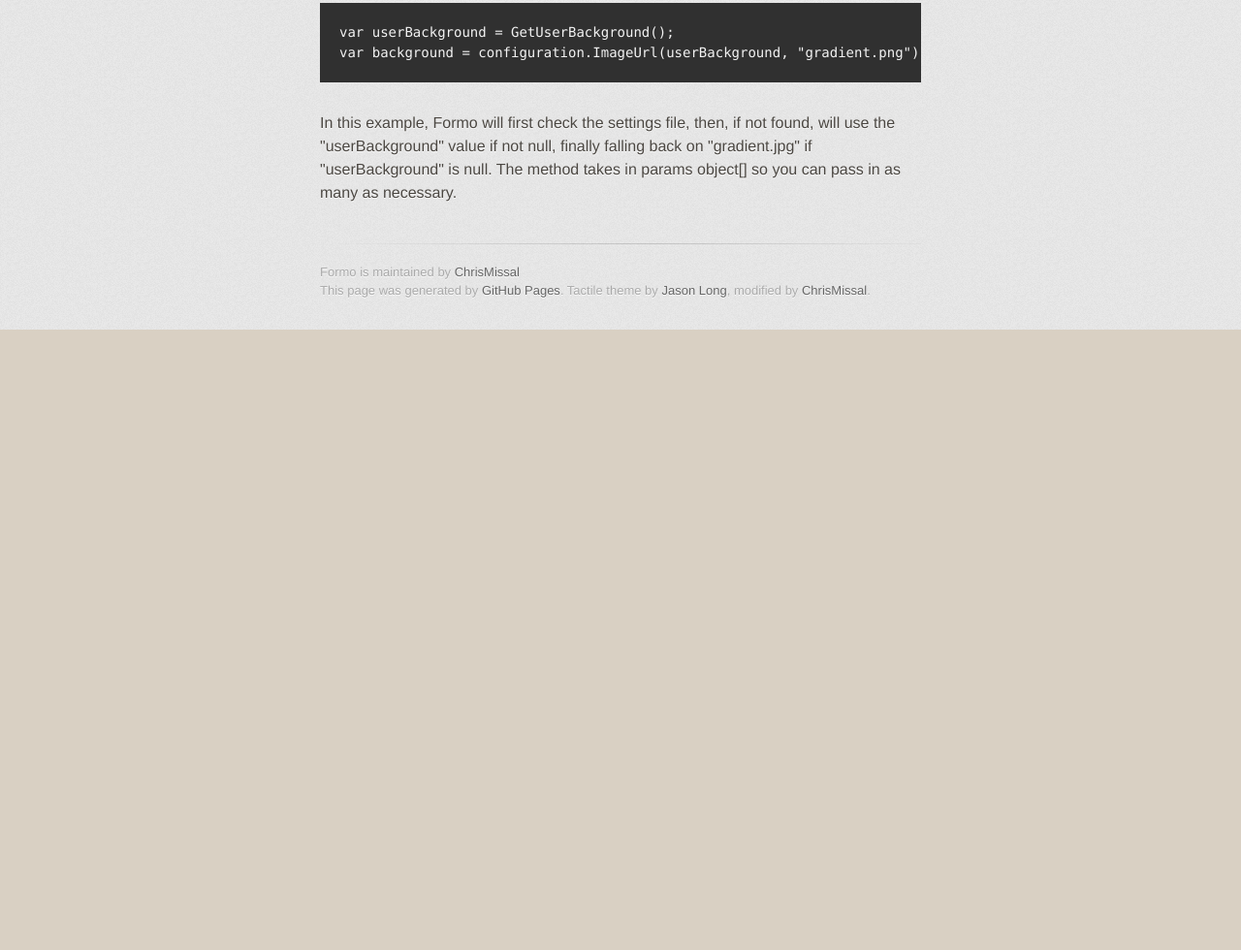
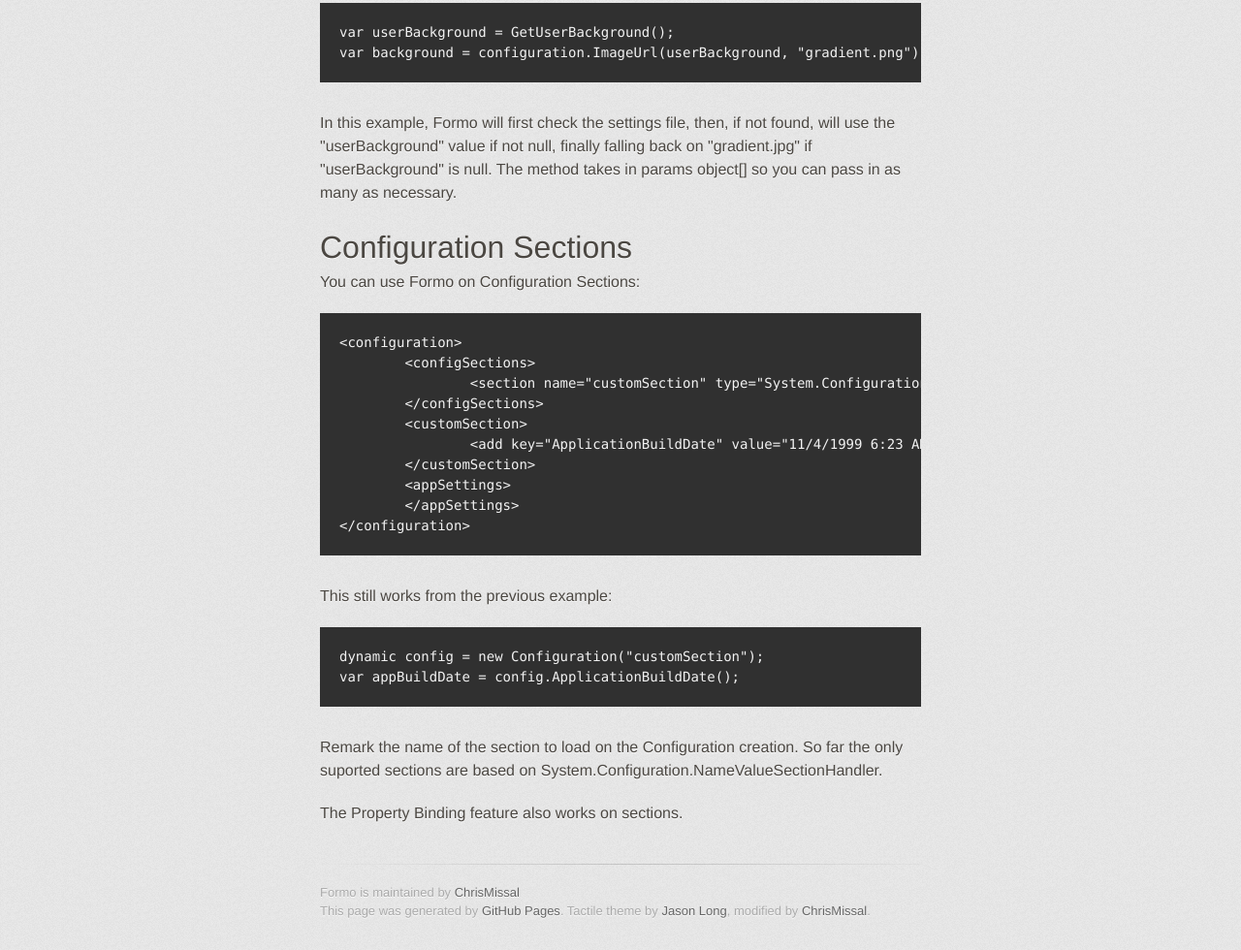
Before and after one commit to ChrisMissal/Formo, a plain HTML site: page index.html in a window 1280 px wide. Shown: the part 2001-2981 px from the top of the page at 97% size. Before the commit the page ends 2341 px from the top, so only its background shows below. Drawn offline with Linux system fonts and the light colour scheme; a web font is replaced by a local one.

Commit message:
Updaged gh-pages

```diff
--- a/index.html
+++ b/index.html
@@ -108,8 +108,34 @@ var background = configuration.ImageUrl(userBackground, "gradient.png");</pre>
 
           </article>
 
+		  <article id="fallback_to_defaults">
+            <h1>Configuration Sections</h1>
+			<p>You can use Formo on Configuration Sections:</p>
+
+			<pre class="xml">&lt;configuration&gt;
+	&lt;configSections&gt;
+		&lt;section name="customSection" type="System.Configuration.NameValueSectionHandler"/&gt;
+	&lt;/configSections&gt;
+	&lt;customSection&gt;
+		&lt;add key="ApplicationBuildDate" value="11/4/1999 6:23 AM" /&gt;
+	&lt;/customSection&gt;
+	&lt;appSettings&gt;
+	&lt;/appSettings&gt;
+&lt;/configuration></pre>
+
+			<p>This still works from the previous example:</p>
+
+			<pre class="csharp">dynamic config = new Configuration("customSection");
+var appBuildDate = config.ApplicationBuildDate<DateTime>();</pre>
+
+			<p>Remark the name of the section to load on the Configuration creation.
+So far the only suported sections are based on System.Configuration.NameValueSectionHandler.
+			</p>
+			<p>The Property Binding feature also works on sections.
+			</p>
+		  <article>
+
         </section>
-
 
         <footer>
           Formo is maintained by <a href="https://github.com/ChrisMissal">ChrisMissal</a><br>
```
